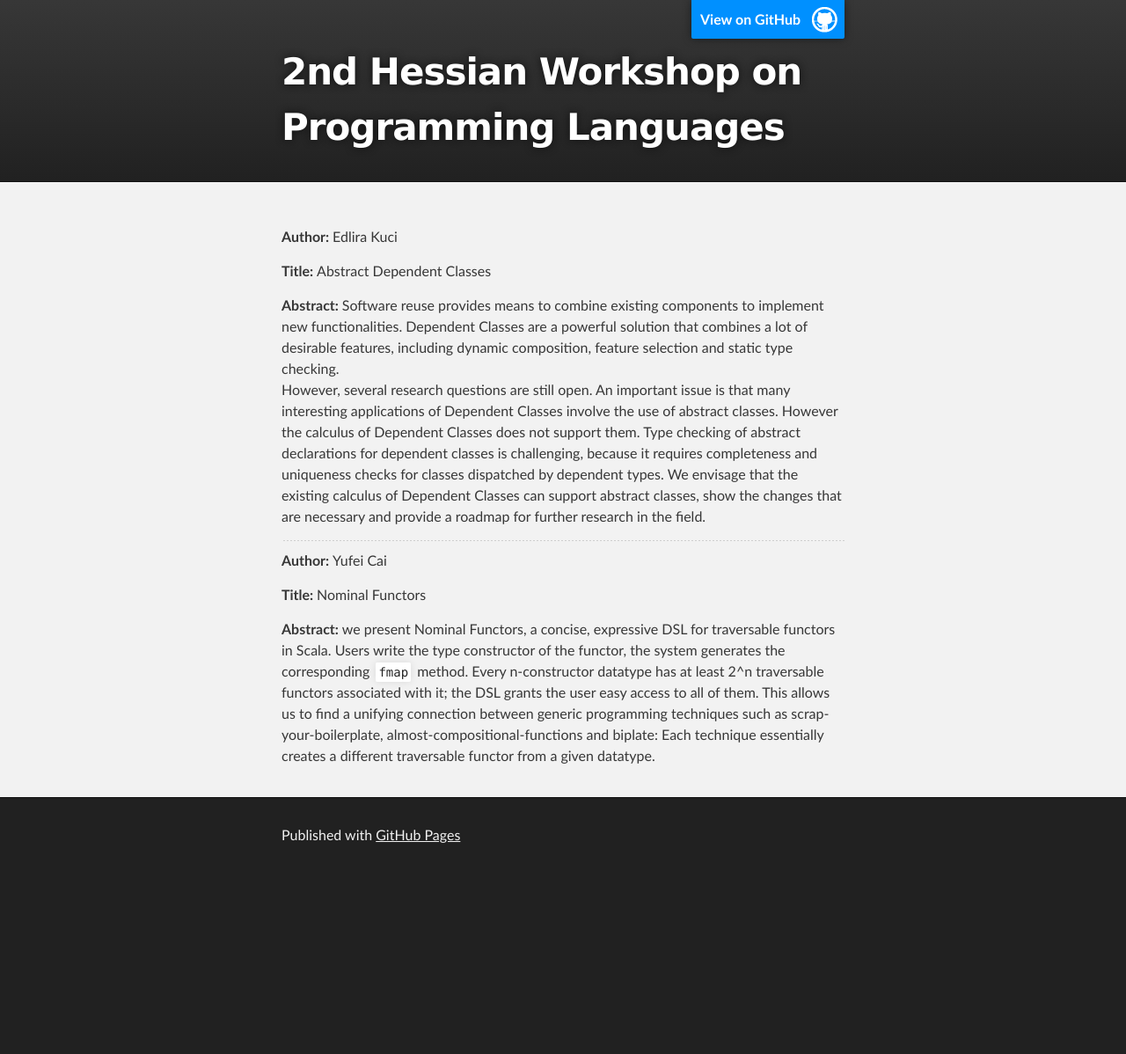
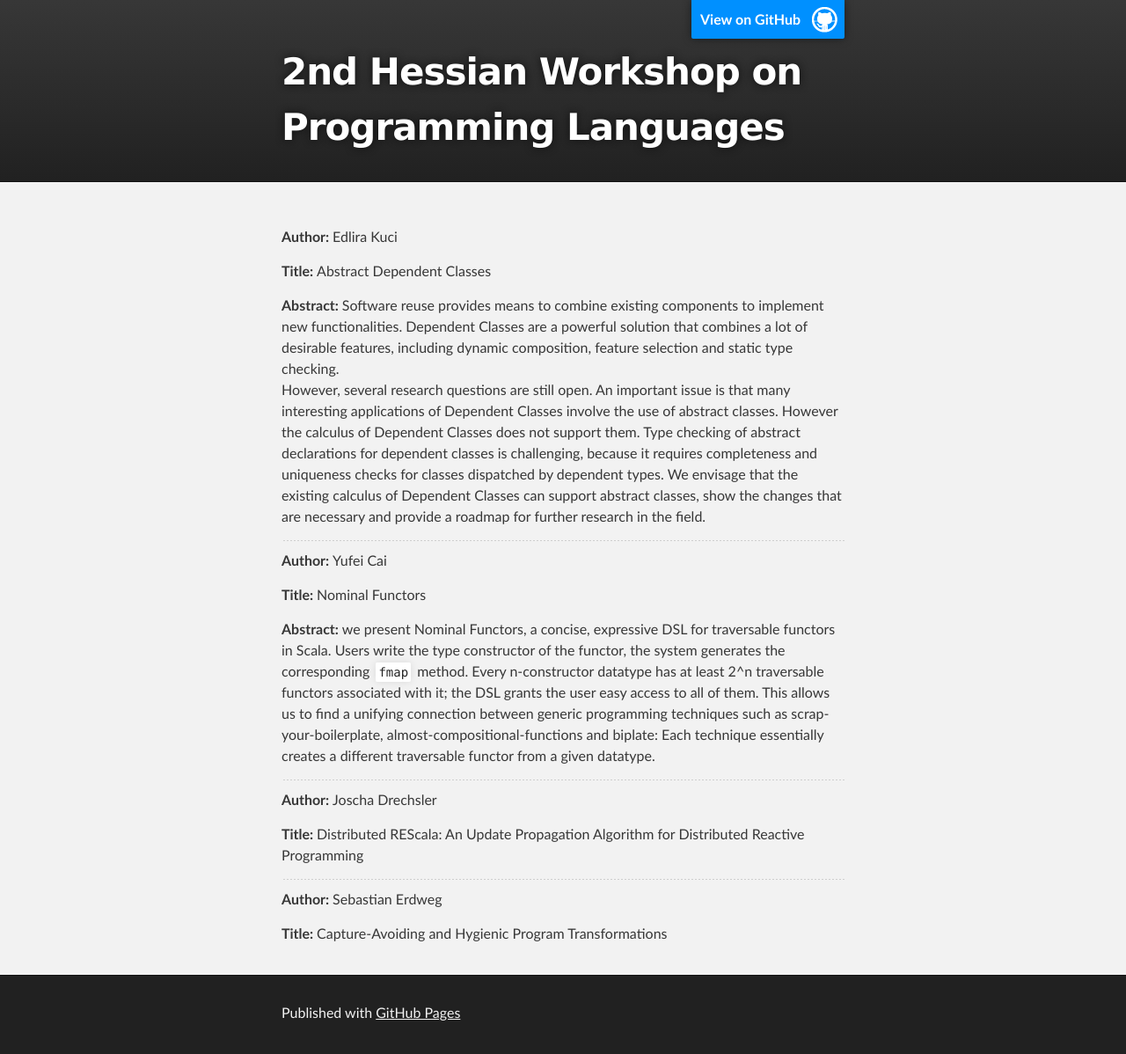
Before and after one commit to ps-mr/hesspl-2014, a Jekyll site: the page built from abstracts.md, in a window 1280 px wide. Shown: the whole page at 88% size. Built offline with Jekyll 4.4.1, drawn with Linux system fonts in a browser that asks for light colours; before the commit the page ends 996 px from its top, so only the background shows below that.

Commit message:
Add other couple of submitted talks

```diff
--- a/abstracts.md
+++ b/abstracts.md
@@ -43,6 +43,26 @@ programming techniques such as scrap-your-boilerplate,
 almost-compositional-functions and biplate: Each technique essentially
 creates a different traversable functor from a given datatype.
 
+--------
+
+{: .author}
+Joscha Drechsler
+
+{: .title}
+Distributed REScala: An Update Propagation Algorithm for Distributed Reactive Programming
+
+{: .abstract}
+
+--------
+
+{: .author}
+Sebastian Erdweg
+
+{: .title}
+Capture-Avoiding and Hygienic Program Transformations
+
+{: .abstract}
+
 <!--
 --------
 
```
